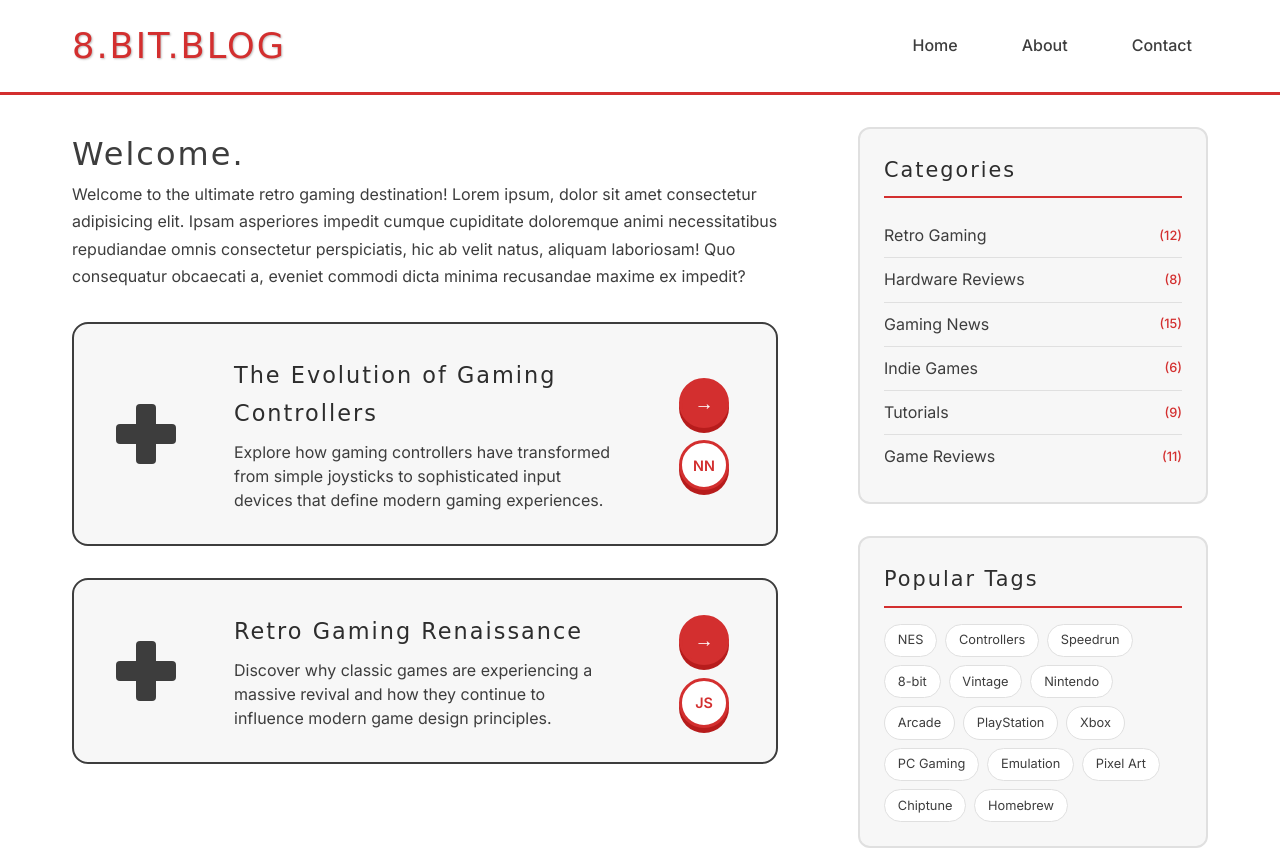
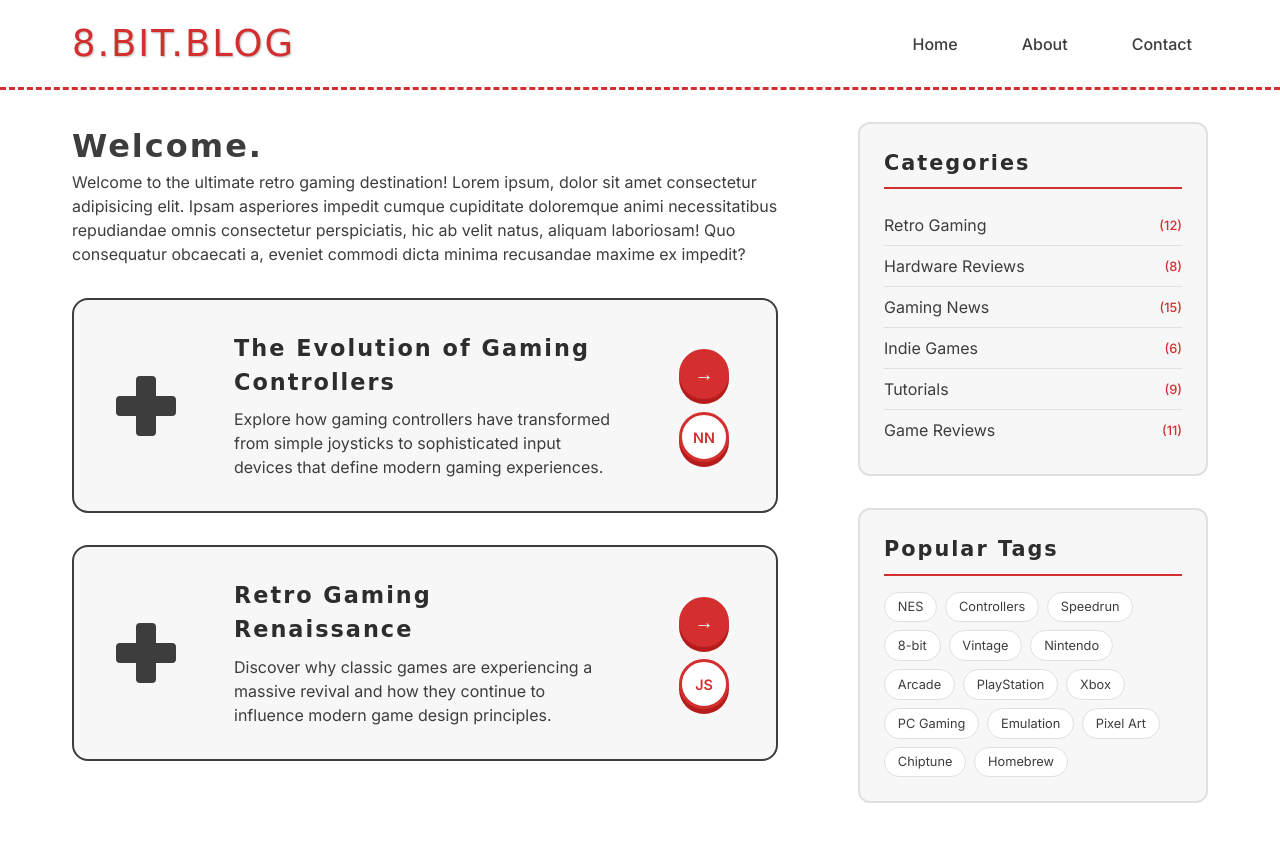
Before and after one commit to Ahmadknv/git-github-masterclass, a plain HTML site: page index.html in a window 1280 px wide. Shown: the top 851 px of the page. Drawn offline with Linux system fonts and the light colour scheme; a web font is replaced by a local one.

Commit message:
changes in styles for branch/first

```diff
--- a/assets/styles.css
+++ b/assets/styles.css
@@ -26,7 +26,7 @@ body {
   background: var(--retro-white);
   min-height: 100vh;
   color: var(--retro-grey);
-  line-height: 1.7;
+  line-height: 1.5;
 }
 /* Headings */
 h1,
@@ -35,7 +35,7 @@ h3,
 h4,
 h5,
 h6 {
-  font-weight: normal;
+  font-weight: bold;
   font-family: "Jersey 10", cursive;
   letter-spacing: var(--retro-letter-spacing);
 }
@@ -43,7 +43,7 @@ h6 {
 /* Navbar styling */
 .navbar {
   background: var(--retro-white);
-  border-bottom: 3px solid var(--retro-red);
+  border-bottom: 3px dashed var(--retro-red);
 }
 
 .nav-container {
@@ -56,7 +56,7 @@ h6 {
 }
 
 .nav-logo {
-  font-size: 2.2rem;
+  font-size: 2.3rem;
   color: var(--retro-red);
   text-decoration: none;
   text-shadow: 1px 1px 2px var(--retro-shadow);
```
